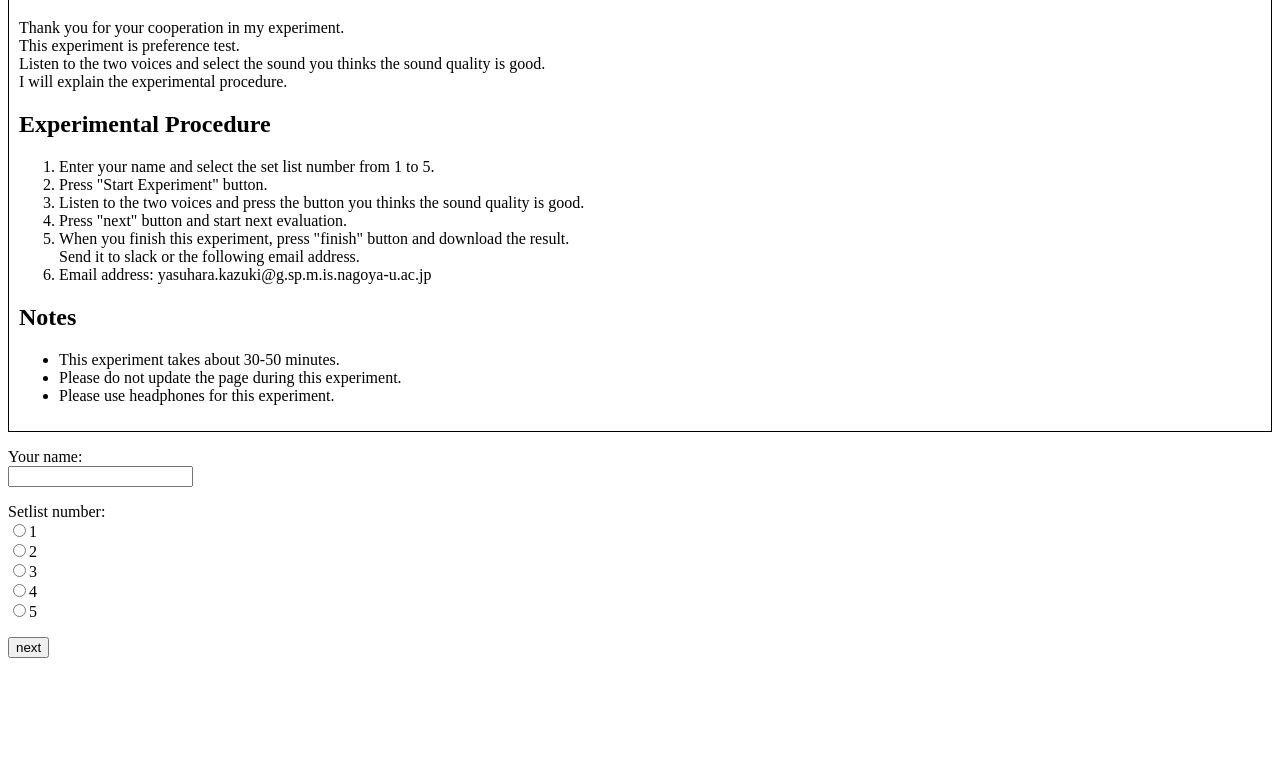
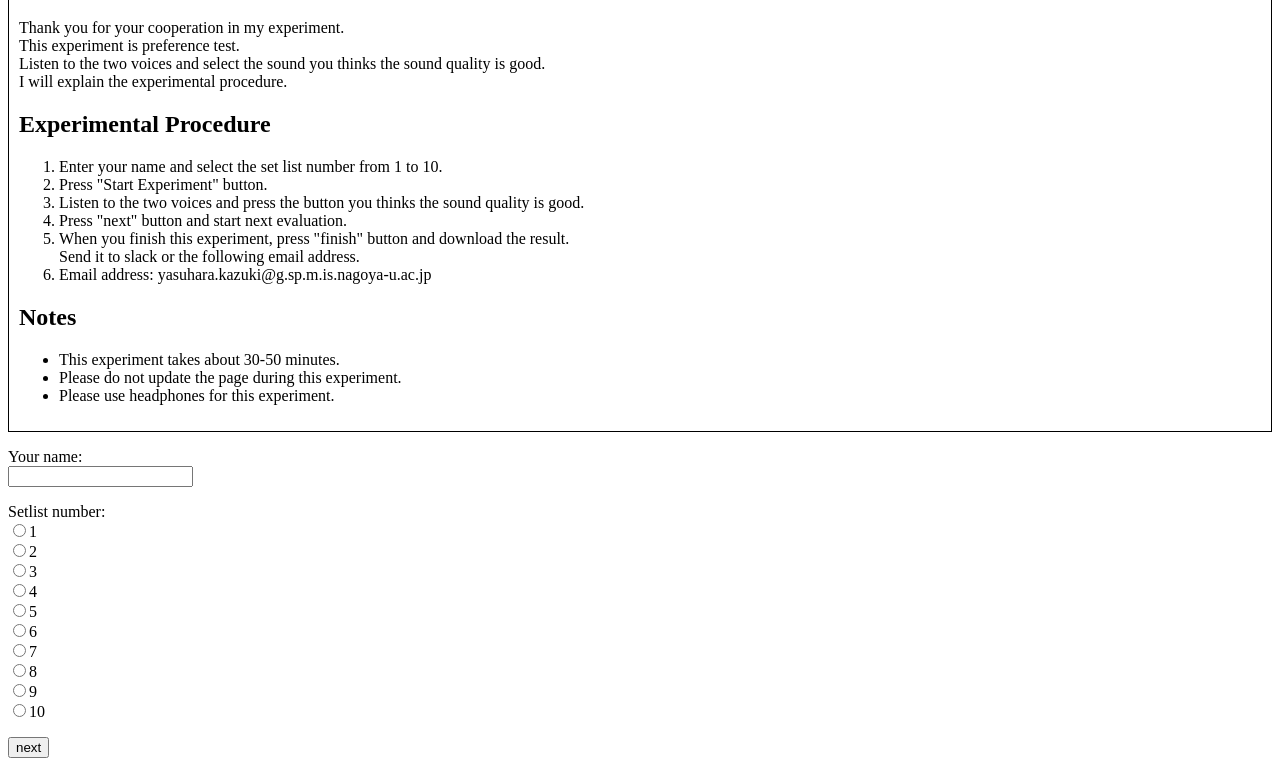
Before and after one commit to chomeyama/PreferenceTest, a plain HTML site: page index.html in a window 1280 px wide. Shown: the part 80-854 px from the top of the page. Before the commit the page ends 800 px from the top, so only its background shows below. Drawn offline with Linux system fonts and the light colour scheme.

Commit message:
increase set choices

```diff
--- a/index.html
+++ b/index.html
@@ -21,7 +21,7 @@
 
                 <h2>Experimental Procedure</h2>
                 <ol>
-                    <li>Enter your name and select the set list number from 1 to 5.</li>
+                    <li>Enter your name and select the set list number from 1 to 10.</li>
                     <li>Press "Start Experiment" button.</li>
                     <li>Listen to the two voices and press the button you thinks the sound quality is good.</li>
                     <li>Press "next" button and start next evaluation.</li>
@@ -50,6 +50,11 @@
             <label><input type="radio" name="set" id="number" value="3">3</label><br>
             <label><input type="radio" name="set" id="number" value="4">4</label><br>
             <label><input type="radio" name="set" id="number" value="5">5</label><br>
+            <label><input type="radio" name="set" id="number" value="6">6</label><br>
+            <label><input type="radio" name="set" id="number" value="7">7</label><br>
+            <label><input type="radio" name="set" id="number" value="8">8</label><br>
+            <label><input type="radio" name="set" id="number" value="9">9</label><br>
+            <label><input type="radio" name="set" id="number" value="10">10</label><br>
 
             <p>
             <button id="next1" onclick="start_experiment()">next</button>
```
